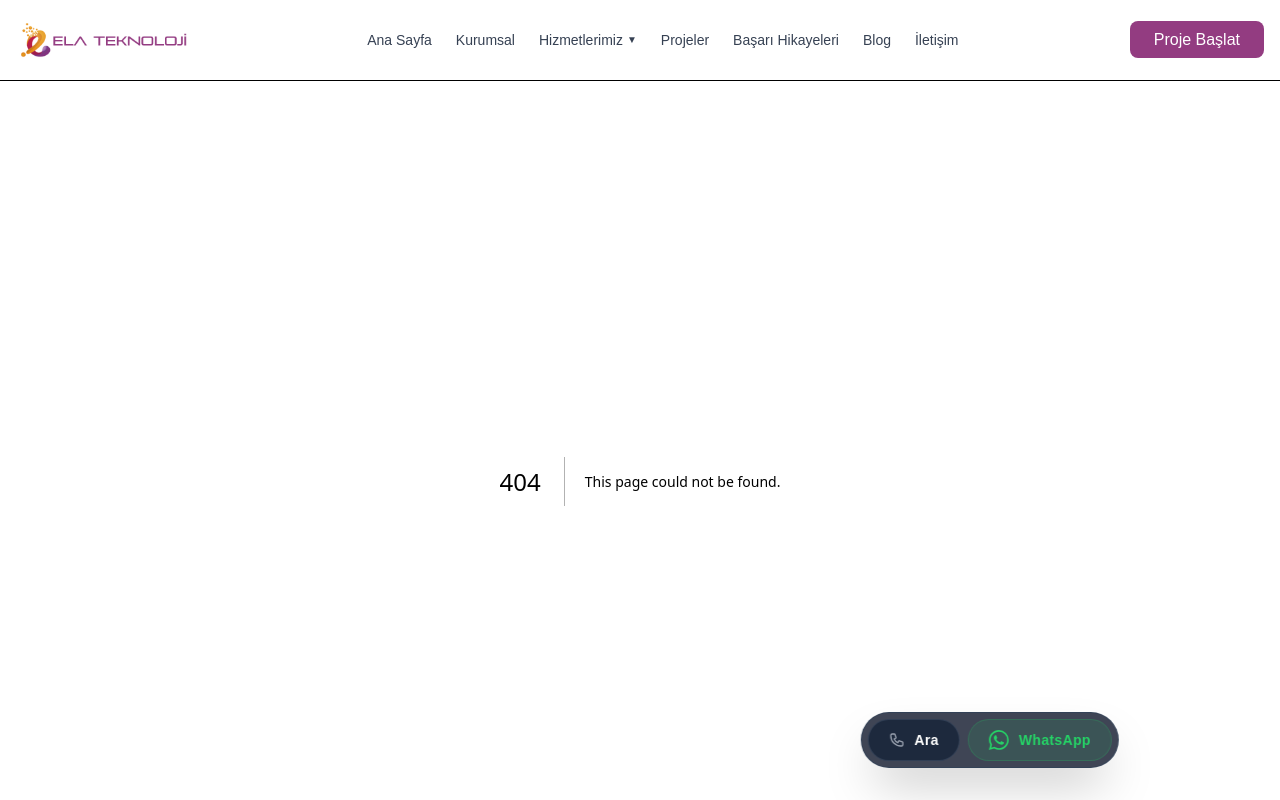
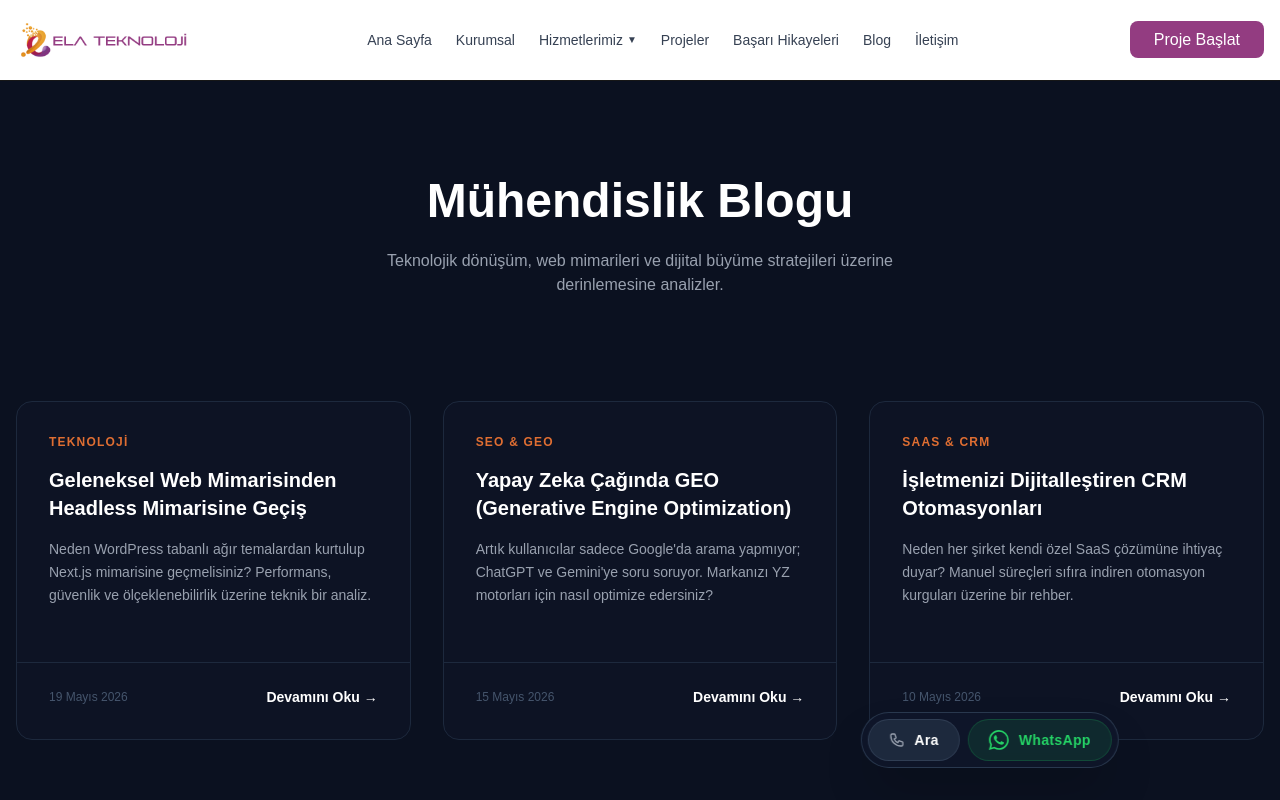
Before and after one commit to elamedya-sudo/webtasarimiyapanfirmalar, a Next.js app: page /blog in a window 1280 px wide. Before the commit this address had no page. Shown: the top 800 px of the page. Built offline with nearby package versions, Linux system fonts and the light colour scheme.

Commit message:
blog sayfasi 3lu kart yapisiyla eklendi

```diff
--- /dev/null
+++ b/app/blog/page.tsx
@@ -0,0 +1,57 @@
+'use client';
+
+import Link from 'next/link';
+
+export default function BlogPage() {
+  const posts = [
+    {
+      title: "Geleneksel Web Mimarisinden Headless Mimarisine Geçiş",
+      excerpt: "Neden WordPress tabanlı ağır temalardan kurtulup Next.js mimarisine geçmelisiniz? Performans, güvenlik ve ölçeklenebilirlik üzerine teknik bir analiz.",
+      category: "Teknoloji",
+      date: "19 Mayıs 2026"
+    },
+    {
+      title: "Yapay Zeka Çağında GEO (Generative Engine Optimization)",
+      excerpt: "Artık kullanıcılar sadece Google'da arama yapmıyor; ChatGPT ve Gemini'ye soru soruyor. Markanızı YZ motorları için nasıl optimize edersiniz?",
+      category: "SEO & GEO",
+      date: "15 Mayıs 2026"
+    },
+    {
+      title: "İşletmenizi Dijitalleştiren CRM Otomasyonları",
+      excerpt: "Neden her şirket kendi özel SaaS çözümüne ihtiyaç duyar? Manuel süreçleri sıfıra indiren otomasyon kurguları üzerine bir rehber.",
+      category: "SaaS & CRM",
+      date: "10 Mayıs 2026"
+    }
+  ];
+
+  return (
+    <div className="min-h-screen bg-[#0b1120] font-sans selection:bg-[#933c81] selection:text-white pb-20">
+
+      {/* HERO */}
+      <section className="pt-24 pb-16 px-4 text-center">
+        <h1 className="text-4xl md:text-5xl font-extrabold text-white mb-6">Mühendislik Blogu</h1>
+        <p className="text-gray-400 max-w-lg mx-auto">Teknolojik dönüşüm, web mimarileri ve dijital büyüme stratejileri üzerine derinlemesine analizler.</p>
+      </section>
+
+      {/* BLOG KARTLARI */}
+      <section className="container mx-auto px-4 py-10 max-w-7xl">
+        <div className="grid grid-cols-1 md:grid-cols-2 lg:grid-cols-3 gap-8">
+          {posts.map((post, index) => (
+            <article key={index} className="bg-slate-900/40 border border-slate-800 rounded-2xl overflow-hidden hover:border-[#df6e32]/50 transition-all duration-300 flex flex-col">
+              <div className="p-8 flex-grow">
+                <div className="text-[#df6e32] text-xs font-bold uppercase tracking-widest mb-4">{post.category}</div>
+                <h2 className="text-xl font-bold text-white mb-4 hover:text-[#933c81] transition-colors cursor-pointer">{post.title}</h2>
+                <p className="text-gray-400 text-sm leading-relaxed mb-6">{post.excerpt}</p>
+              </div>
+              <div className="px-8 pb-8 flex items-center justify-between border-t border-slate-800 pt-6">
+                <span className="text-slate-600 text-xs">{post.date}</span>
+                <Link href="#" className="text-white font-semibold text-sm hover:text-[#df6e32]">Devamını Oku →</Link>
+              </div>
+            </article>
+          ))}
+        </div>
+      </section>
+
+    </div>
+  );
+}
```
